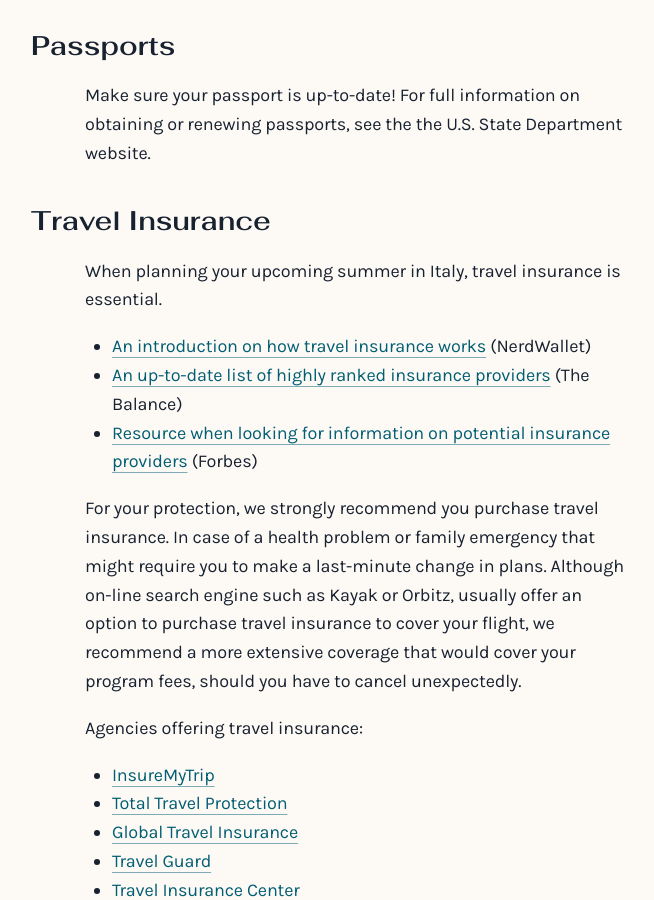
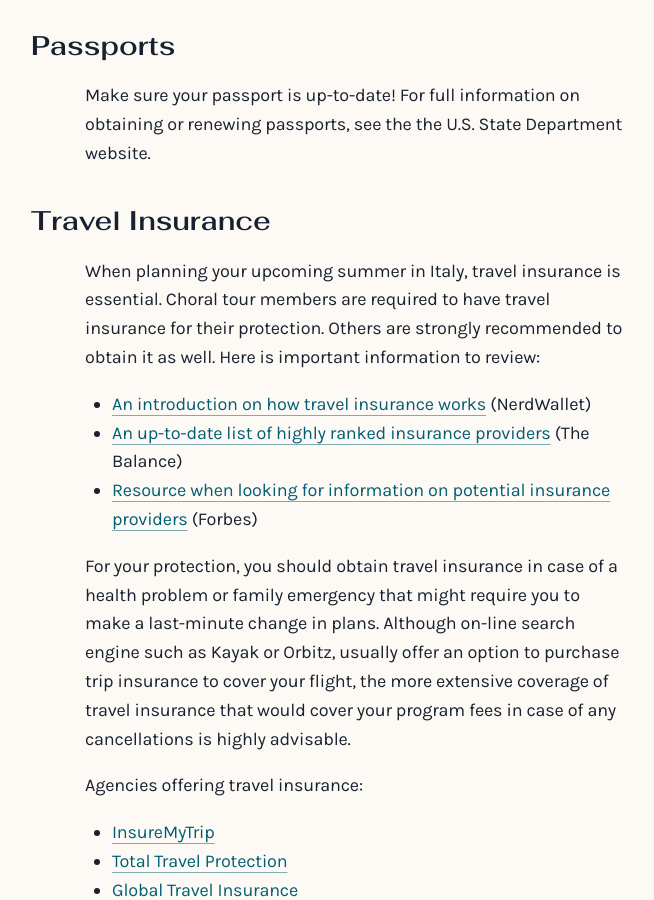
Before and after one commit to Amalfi-Festival/amalfi-festival-org, a Jekyll site: the page built from getting-here.md, in a window 1280 px wide and 900 px high, scrolled down 2311 px. Shown: the whole window, without its empty margins (96-750 px from the left). Built offline with Jekyll 4.4.1, drawn with Linux system fonts in a browser that asks for light colours.

Commit message:
Update getting-here.md
Revision on travel insurance

```diff
--- a/getting-here.md
+++ b/getting-here.md
@@ -49,13 +49,13 @@
 
 ## Travel Insurance
 
-When planning your upcoming summer in Italy, travel insurance is essential.
+When planning your upcoming summer in Italy, travel insurance is essential. Choral tour members are required to have travel insurance for their protection. Others are strongly recommended to obtain it as well. Here is important information to review:
 
 * [An introduction on how travel insurance works](https://www.nerdwallet.com/article/insurance/travel-insurance) (NerdWallet)
 * [An up-to-date list of highly ranked insurance providers](https://www.thebalancemoney.com/best-travel-insurance-4796919) (The Balance)
 * [Resource when looking for information on potential insurance providers](https://www.forbes.com/advisor/travel-insurance/best-travel-insurance/) (Forbes)
 
-For your protection, we strongly recommend you purchase travel insurance. In case of a health problem or family emergency that might require you to make a last-minute change in plans. Although on-line search engine such as Kayak or Orbitz, usually offer an option to purchase travel insurance to cover your flight, we recommend a more extensive coverage that would cover your program fees, should you have to cancel unexpectedly.
+For your protection, you should obtain travel insurance in case of a health problem or family emergency that might require you to make a last-minute change in plans. Although on-line search engine such as Kayak or Orbitz, usually offer an option to purchase trip insurance to cover your flight, the more extensive coverage of travel insurance that would cover your program fees in case of any cancellations is highly advisable.
 
 Agencies offering travel insurance:
 * [InsureMyTrip](https://www.insuremytrip.com)
```
